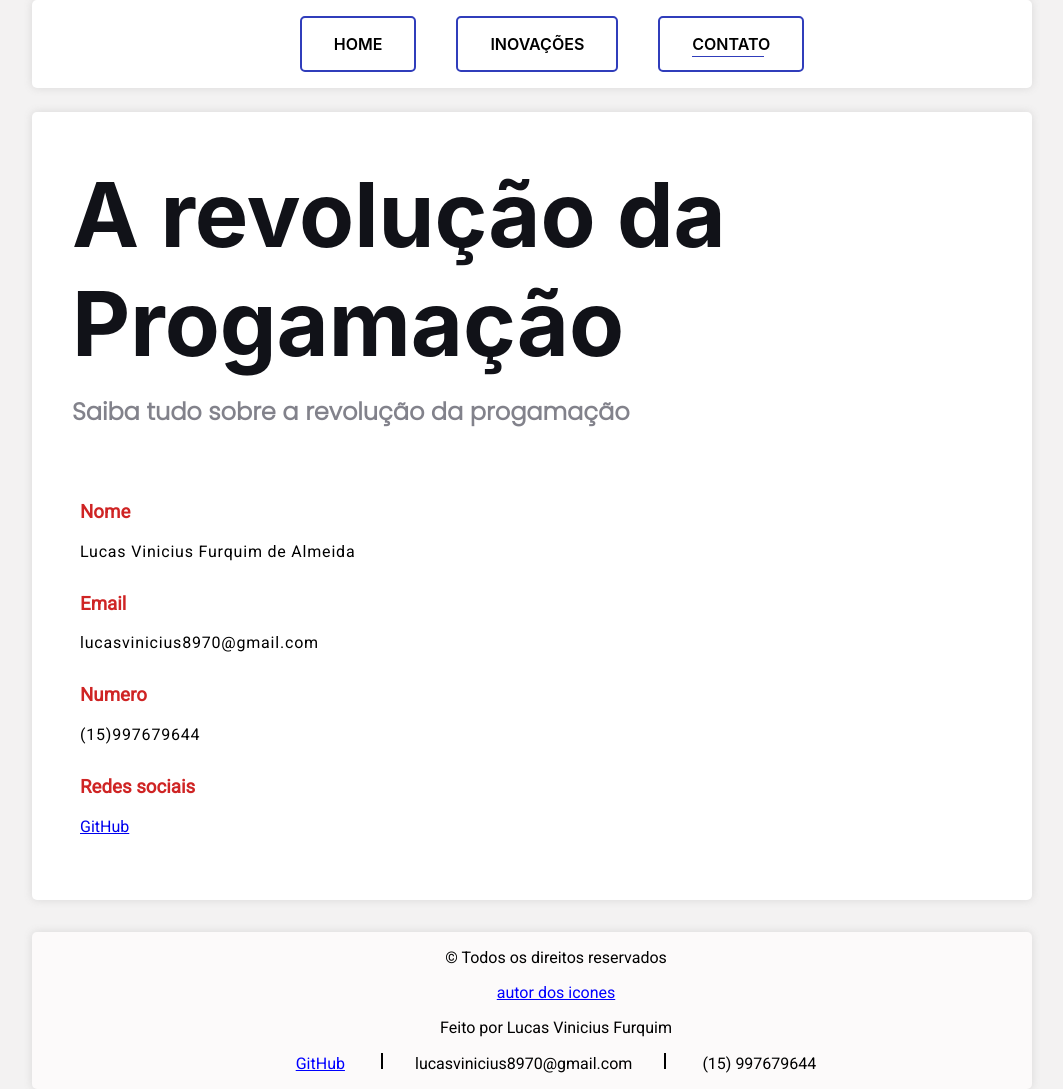
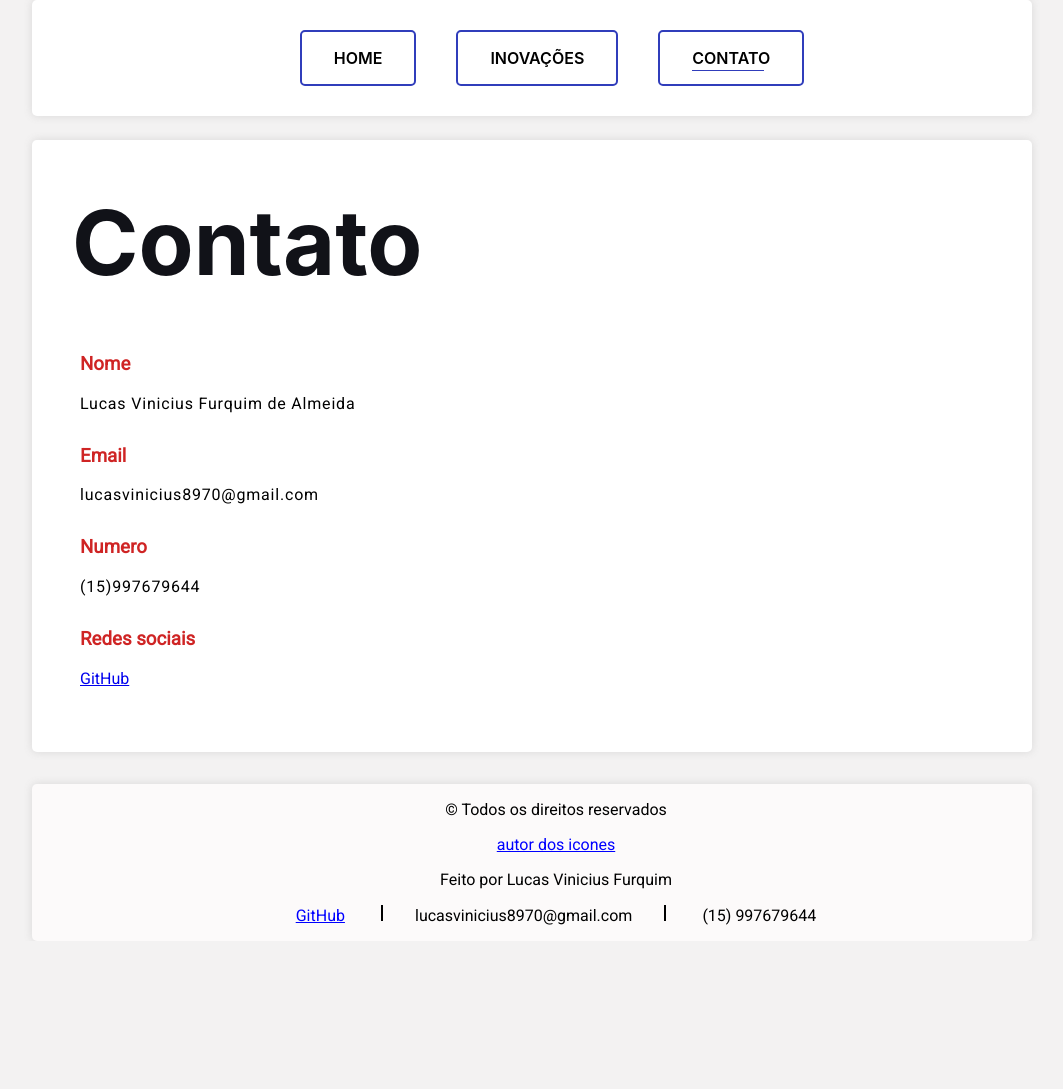
Before and after one commit to Lucas-furquim/Teste-Rocky.Monks, a plain HTML site: page contato.html in a window 1280 px wide. Shown: the whole page, without its empty margins (108-1171 px from the left). After the commit the page ends 941 px from the top, so only its background shows below. Drawn offline with Linux system fonts and the light colour scheme.

Commit message:
corringindo erros

```diff
--- a/contato.html
+++ b/contato.html
@@ -8,7 +8,7 @@
 </head>
 
 <style>
-  li.cont::after {
+  a.c::after {
     content: "";
     display: inline-block;
     position: absolute;
@@ -29,18 +29,18 @@
 <body>
   <header>
     <nav>
-      <ul>
-        <li class="nav home"><a class="link" href="index.html">Home</a></li>
-        <li class="nav ino"><a class="link" href="inovacao.html">Inovações</a></li>
-        <li class="nav cont"><a class="link" href="contato.html">Contato</a></li>
-      </ul>
-    </nav>
+      <nav>
+        <ul>
+          <li class="nav home"><a class="link h" href="index.html">Home</a></li>
+          <li class="nav ino"><a class="link i" href="inovacao.html">Inovações</a></li>
+          <li class="nav cont"><a class="link c" href="contato.html">Contato</a></li>
+        </ul>
+      </nav>
   </header>
   <main>
     <hgroup>
       <div class="cabecalho">
-        <h1>A revolução da Progamação</h1>
-        <h2>Saiba tudo sobre a revolução da progamação</h2>
+        <h1>Contato</h1>
       </div>
 
       <section class="contato">
--- a/css/estilo-gerais.css
+++ b/css/estilo-gerais.css
@@ -30,7 +30,11 @@ nav ul {
   gap: 2.5rem;
 }
 
-li {
+header {
+  padding: 2rem 0rem;
+}
+
+a.link {
   text-transform: uppercase;
   font-family: -apple-system, BlinkMacSystemFont, "Segoe UI", Roboto, Oxygen,
     Ubuntu, Cantarell, "Open Sans", "Helvetica Neue", sans-serif;
@@ -45,7 +49,7 @@ li {
   transition: background-color 0.5s;
 }
 
-li:hover {
+a.link:hover {
   background-color: #303dbb;
 }
 
@@ -270,6 +274,11 @@ a:focus {
   color: red;
 }
 
+.frame-div {
+  margin-left: 1rem;
+  position: relative;
+}
+
 .frame-spec {
   place-self: center;
   grid-row: 1;
--- a/css/inovacao.css
+++ b/css/inovacao.css
@@ -17,7 +17,3 @@ iframe {
 footer {
   margin-top: 0rem;
 }
-
-.frame-div {
-  position: relative;
-}
```
Also changed, not shown: index.html (+4 -4 lines), inovacao.html (+8 -7 lines).
